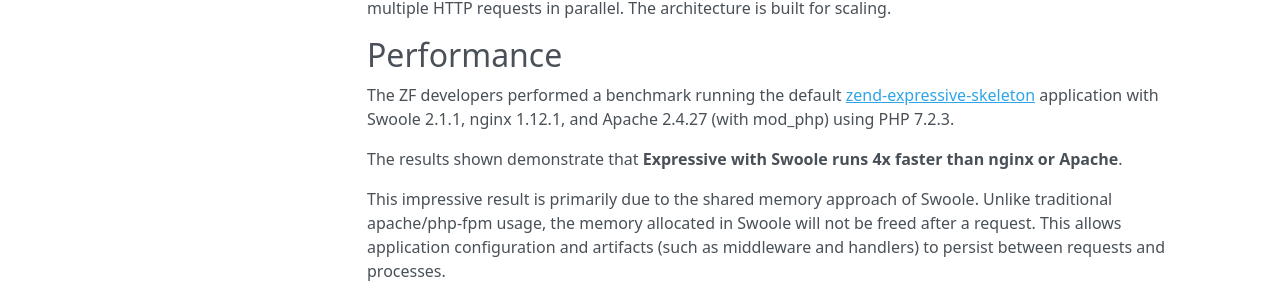
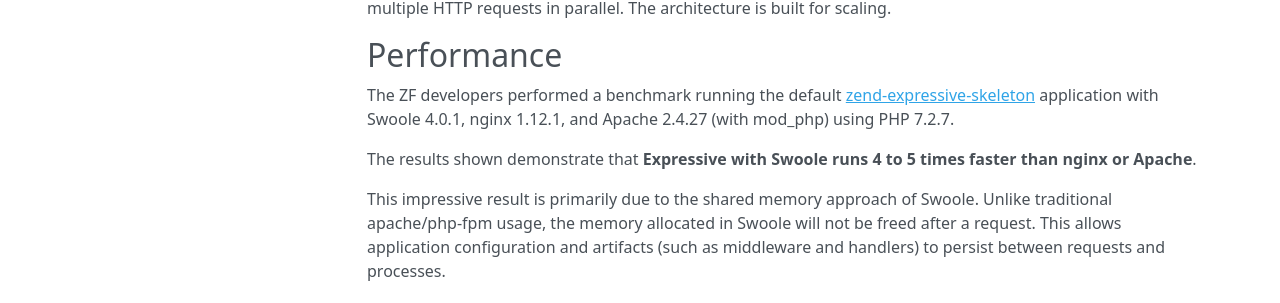
Before and after one commit to zendframework/zend-expressive-swoole, an MkDocs documentation site: the page built from docs/book/how_it_works.md, in a window 1280 px wide and 900 px high, scrolled down 1262 px. Shown: the part 474-777 px from the top of the window. Built offline with MkDocs 1.6.1, drawn with Linux system fonts in a browser that asks for light colours; nearby versions of some CDN libraries; old or Windows-style settings are respelled for this version of MkDocs.

Commit message:
Changed the config keys with zend-expressive-swoole + updated docs with Swoole 4.0.1 benchmark

```diff
--- a/docs/book/how_it_works.md
+++ b/docs/book/how_it_works.md
@@ -69,11 +69,11 @@ HTTP requests in parallel. The architecture is built for scaling.
 ## Performance
 
 The ZF developers performed a benchmark running the default [zend-expressive-skeleton](https://github.com/zendframework/zend-expressive-skeleton)
-application with Swoole 2.1.1, nginx 1.12.1, and Apache 2.4.27 (with mod_php)
-using PHP 7.2.3.
+application with Swoole 4.0.1, nginx 1.12.1, and Apache 2.4.27 (with mod_php)
+using PHP 7.2.7.
 
-The results shown demonstrate that **Expressive with Swoole runs 4x faster than
-nginx or Apache**.
+The results shown demonstrate that **Expressive with Swoole runs 4 to 5 times
+faster than nginx or Apache**.
 
 This impressive result is primarily due to the shared memory approach of Swoole.
 Unlike traditional apache/php-fpm usage, the memory allocated in Swoole will not
```
Also changed, not shown: 2 other files.
